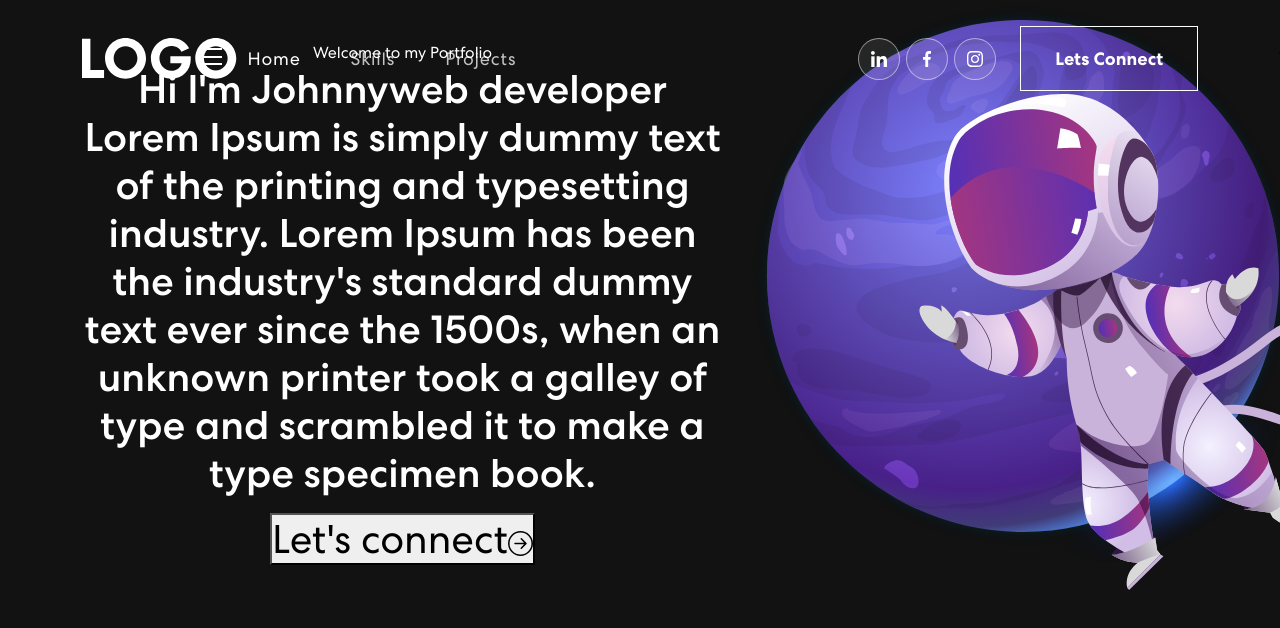
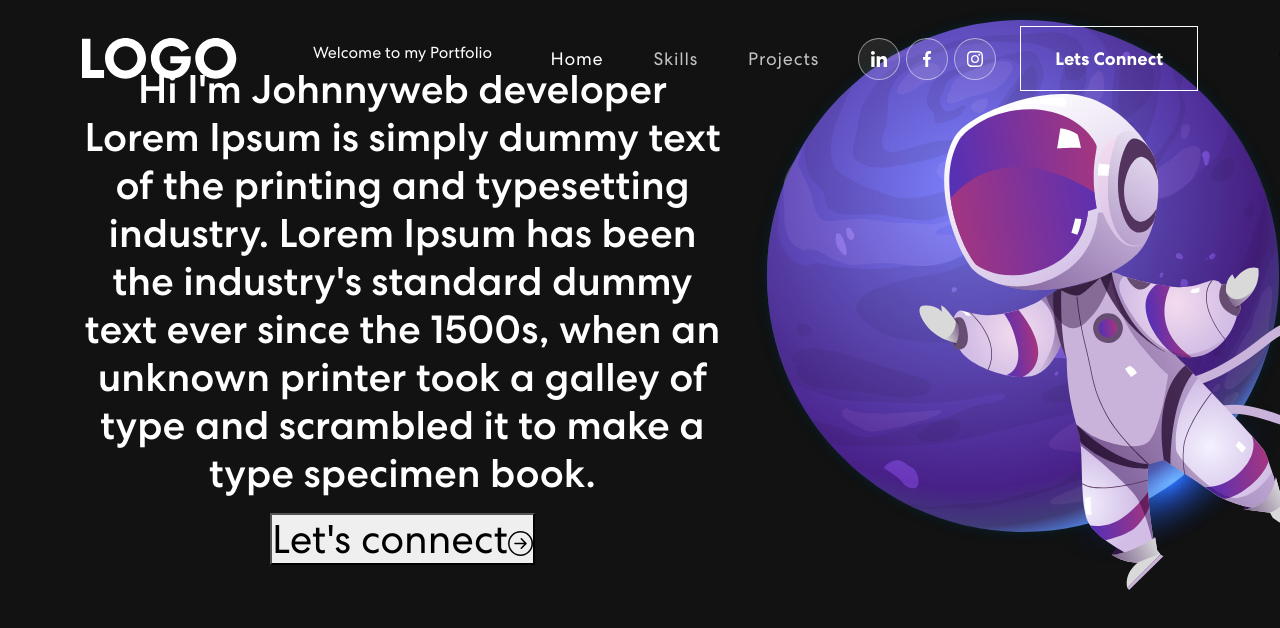
Before and after one commit to Skydodle/portfolio, a React (Create React App) app: page / in a window 1280 px wide. Shown: the top 628 px of the page. Built offline with nearby package versions, Linux system fonts and the light colour scheme.

Commit message:
Fixed typo closing tag navbar toggle

```diff
--- a/src/components/NavBar.js
+++ b/src/components/NavBar.js
@@ -28,16 +28,16 @@
   };
 
   return (
-    <Navbar expand='lg' className={scrolled ? 'scrolled' : ''}>
+    <Navbar expand='md' className={scrolled ? 'scrolled' : ''}>
       <Container>
-        <Navbar.Brand href='#home'>
+        <Navbar.Brand href='/'>
           <img src={logo} alt='Logo' />
         </Navbar.Brand>
-        <Navbar.Toggle aria-controls='basic-navbar-nav' />
-        <span className='navbar-toggler-icon'></span>
-        <Navbar.Toggle />
+        <Navbar.Toggle aria-controls='basic-navbar-nav'>
+          <span className='navbar-toggler-icon'></span>
+        </Navbar.Toggle>
         <Navbar.Collapse id='basic-navbar-nav'>
-          <Nav className='me-auto'>
+          <Nav className='ms-auto'>
             <Nav.Link
               href='#home'
               className={
```
